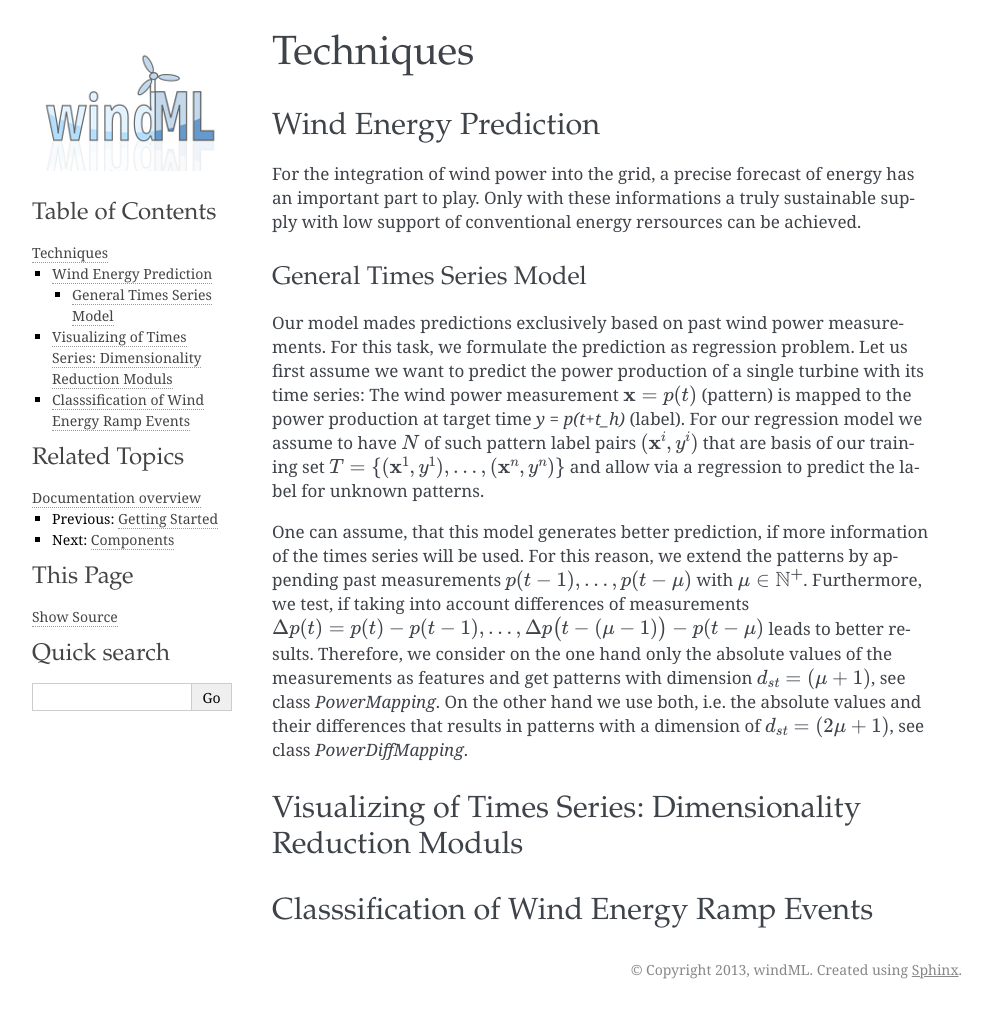
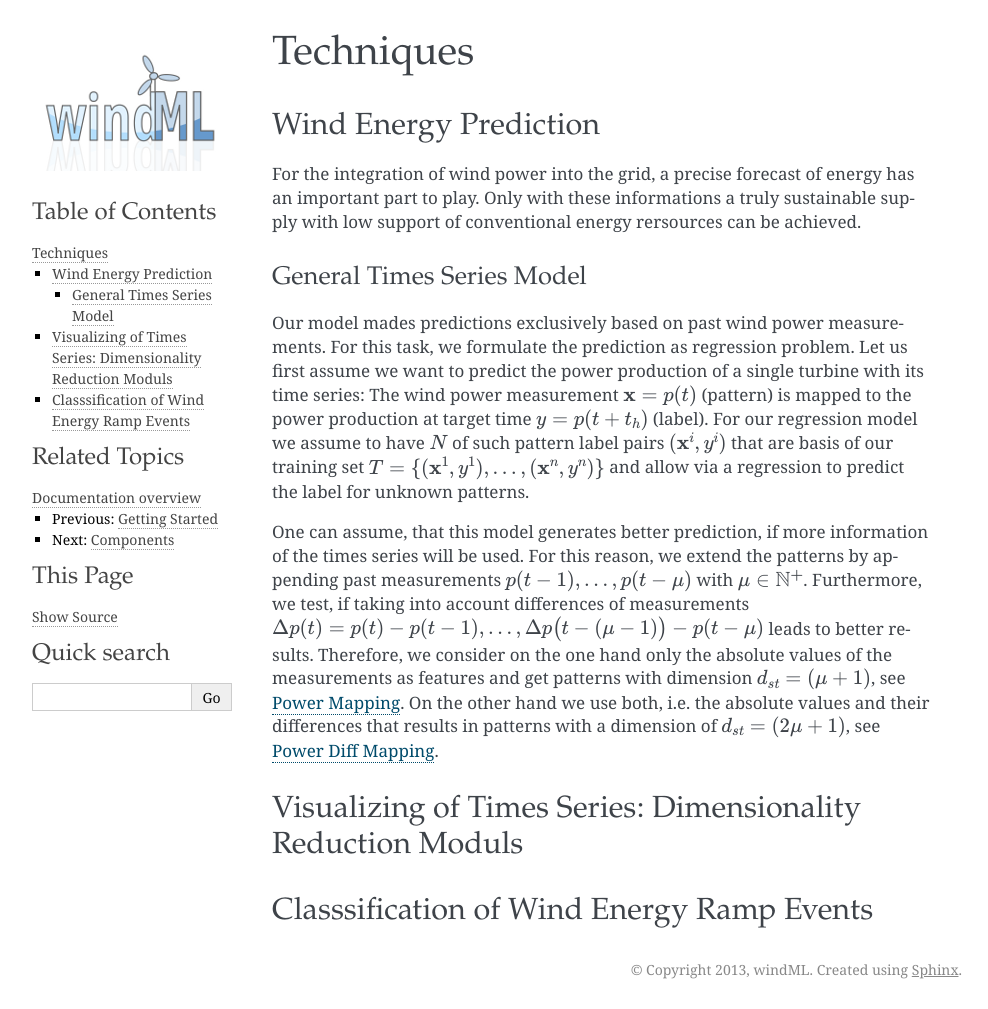
Before and after one commit to cigroup-ol/windml, a Sphinx documentation site: the page built from doc/techniques.rst, in a window 1280 px wide. Shown: the whole page, without its empty margins (148-1136 px from the left). Built offline with Sphinx 7.4.7, drawn with Linux system fonts in a browser that asks for light colours; formulas are drawn with MathJax 3; pages that are not in the unit, such as notebooks, are missing from menus.

Commit message:
added refs; added missing :math:

```diff
--- a/doc/techniques.rst
+++ b/doc/techniques.rst
@@ -13,7 +13,7 @@ Our model mades predictions exclusively based on past wind power measurements.
 For this task, we formulate the prediction as regression problem. Let us first
 assume we want to predict the power production of a single turbine with its
 time series: The wind power measurement :math:`\mathbf{x} = p(t)` (pattern) is
-mapped to the power production at target time `y = p(t+t_h)` (label).
+mapped to the power production at target time :math:`y = p(t+t_h)` (label).
 For our regression model we assume to have :math:`N` of such pattern label
 pairs :math:`(\mathbf{x}^i,y^i)` that are basis of our training set
 :math:`T=\{(\mathbf{x}^1,y^1),\ldots,(\mathbf{x}^n,y^n)\}` and allow
@@ -23,17 +23,10 @@ via a regression to predict the label for unknown patterns.
 One can assume, that this model generates better prediction, if more information of the times series will be used. For this reason, we extend the patterns by appending past measurements :math:`p(t-1),\ldots, p(t-\mu)` with
 :math:`\mu \in \mathbb{N^+}`. Furthermore, we test, if taking into account differences of measurements :math:`\Delta p(t)=p(t)-p(t-1), \ldots, \Delta p\big(t-(\mu-1)\big)-p(t-\mu)`
 leads to better results. Therefore, we consider on the one hand only the absolute values of the measurements as features
-and get patterns with dimension :math:`d_{st}=(\mu+1)`, see class *PowerMapping*. On the other hand we use both, i.e. the absolute values and their differences that results in patterns with a dimension of :math:`d_{st}=(2\mu+1)`, see class *PowerDiffMapping*.
-
-
-
-
+and get patterns with dimension :math:`d_{st}=(\mu+1)`, see :ref:`powermapping`. On the other hand we use both, i.e. the absolute values and their differences that results in patterns with a dimension of :math:`d_{st}=(2\mu+1)`, see :ref:`powerdiffmapping`.
 
 Visualizing of Times Series: Dimensionality Reduction Moduls
 ------------------------------------------------------------
 
-
-
-
 Classsification of Wind Energy Ramp Events
 ------------------------------------------
```
